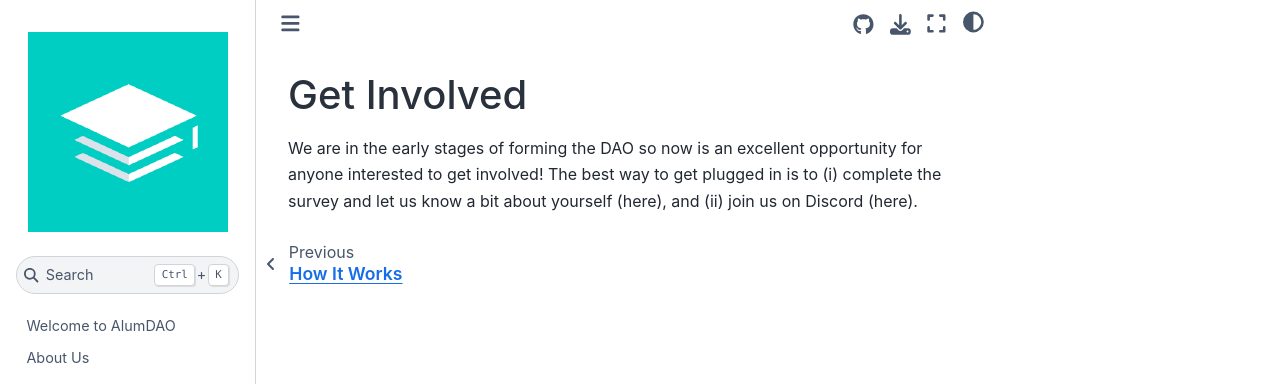
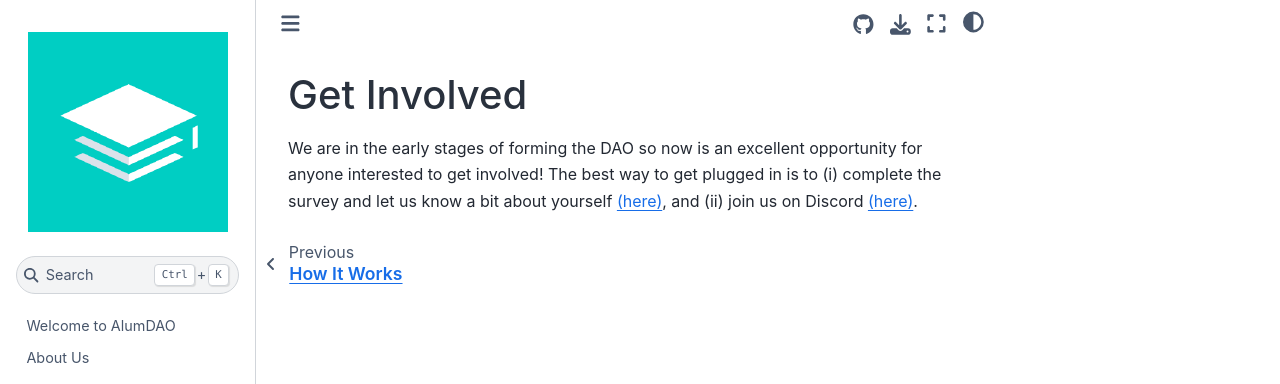
Before and after one commit to danpratl/alumDAO.github.io, a Jupyter Book: the page built from get-involved.md, in a window 1280 px wide. Shown: the top 384 px of the page. Built offline with Jupyter Book 1.0.4 settings and Sphinx 7.4.7 and the Sphinx Book theme 1.1.4, drawn with Linux system fonts in a browser that asks for light colours; part of the change alters nothing that is shown.

```diff
--- a/get-involved.md
+++ b/get-involved.md
@@ -1,3 +1,3 @@
 # Get Involved
 
-We are in the early stages of forming the DAO so now is an excellent opportunity for anyone interested to get involved! The best way to get plugged in is to (i) complete the survey and let us know a bit about yourself (here), and (ii) join us on Discord (here).
+We are in the early stages of forming the DAO so now is an excellent opportunity for anyone interested to get involved! The best way to get plugged in is to (i) complete the survey and let us know a bit about yourself [(here)](https://alumdao.github.io/intro.html), and (ii) join us on Discord [(here)](https://discord.gg/UhBYKNUR).
```
